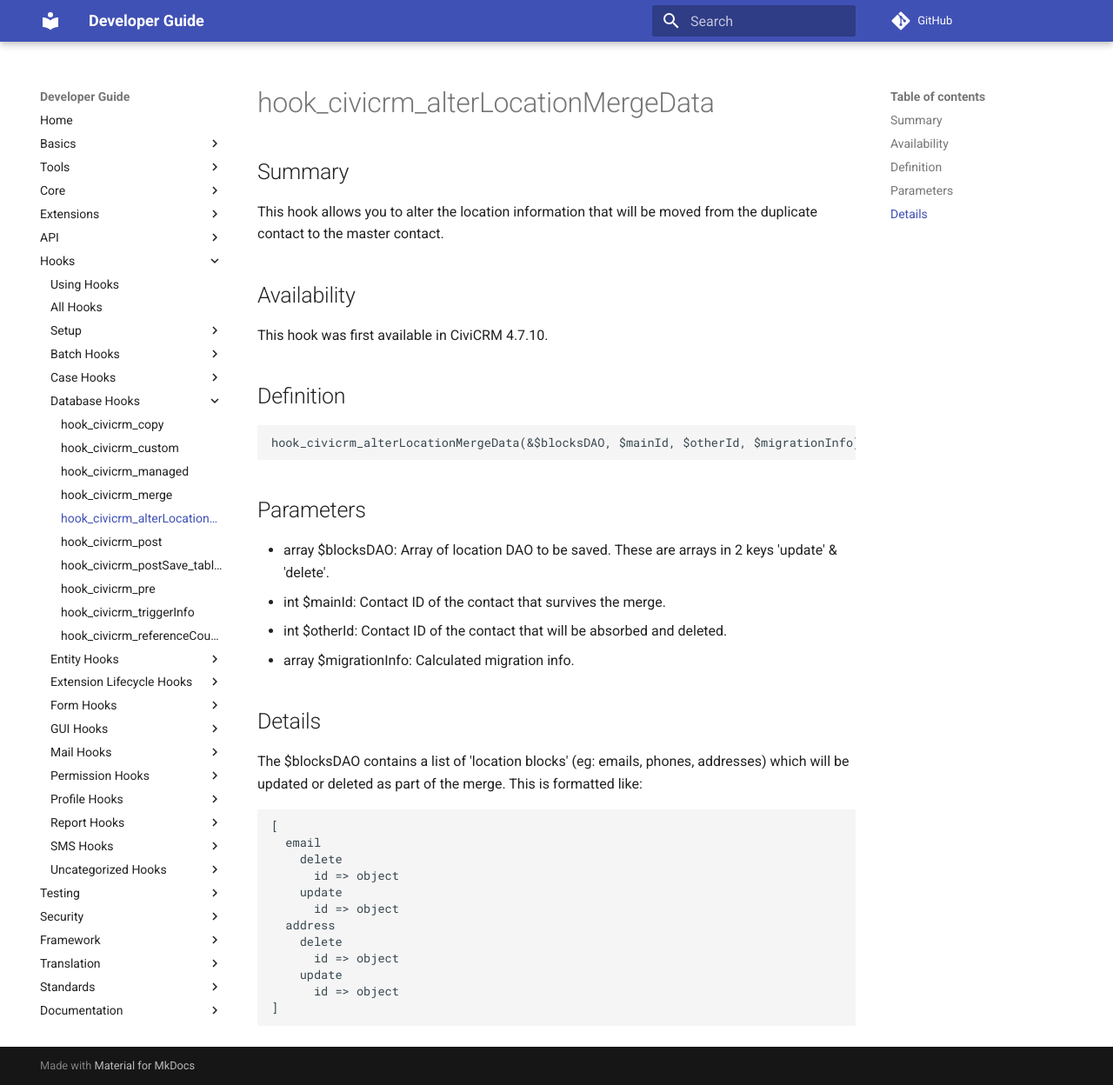
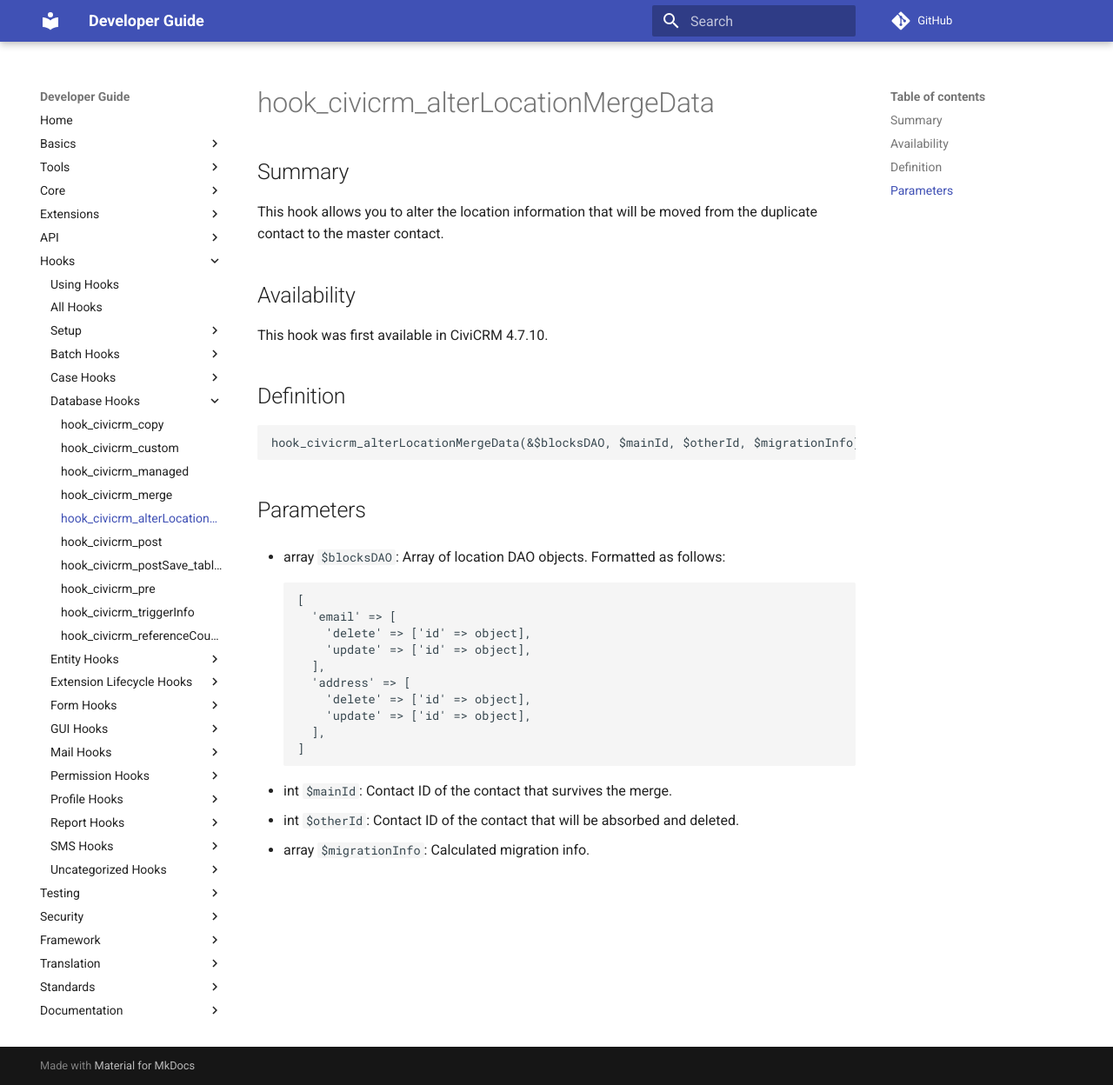
Before and after one commit to civicrm/civicrm-dev-docs, an MkDocs documentation site: the page built from docs/hooks/hook_civicrm_alterLocationMergeData.md, in a window 1280 px wide and 1248 px high. Shown: the whole window at 87% size. Built offline with MkDocs 1.6.1 and Material for MkDocs 9.7.7, drawn with Linux system fonts in a browser that asks for light colours; comment, search, counter and statistics services are not loaded; old or Windows-style settings are respelled for this version of MkDocs.

Commit message:
Improve hook formatting

````diff
--- a/docs/hooks/hook_civicrm_alterLocationMergeData.md
+++ b/docs/hooks/hook_civicrm_alterLocationMergeData.md
@@ -17,28 +17,21 @@ hook_civicrm_alterLocationMergeData(&$blocksDAO, $mainId, $otherId, $migrationIn
 
 ## Parameters
 
-   * array $blocksDAO: Array of location DAO to be saved. These are arrays in 2 keys 'update' & 'delete'.
-   * int $mainId: Contact ID of the contact that survives the merge.
-   * int $otherId: Contact ID of the contact that will be absorbed and deleted.
-   * array $migrationInfo: Calculated migration info.
+* array `$blocksDAO`: Array of location DAO objects. Formatted as follows:
 
-## Details
+    ```php
+    [
+      'email' => [
+        'delete' => ['id' => object],
+        'update' => ['id' => object],
+      ],
+      'address' => [
+        'delete' => ['id' => object],
+        'update' => ['id' => object],
+      ],
+    ]
+    ```
 
-The $blocksDAO contains a list of 'location blocks' (eg: emails, phones,
-addresses) which will be updated or deleted as part of the merge. This is
-formatted like:
-
-```php
-[
-  email
-    delete
-      id => object
-    update
-      id => object
-  address
-    delete
-      id => object
-    update
-      id => object
-]
-```
+* int `$mainId`: Contact ID of the contact that survives the merge.
+* int `$otherId`: Contact ID of the contact that will be absorbed and deleted.
+* array `$migrationInfo`: Calculated migration info.
````
